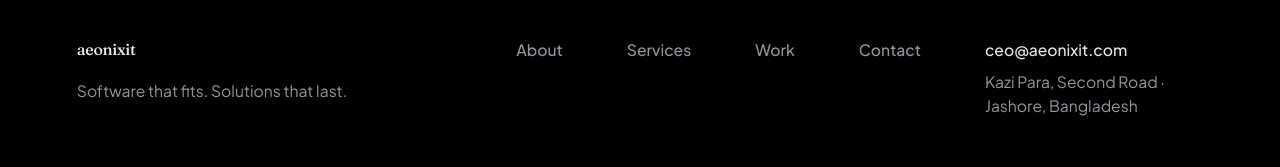
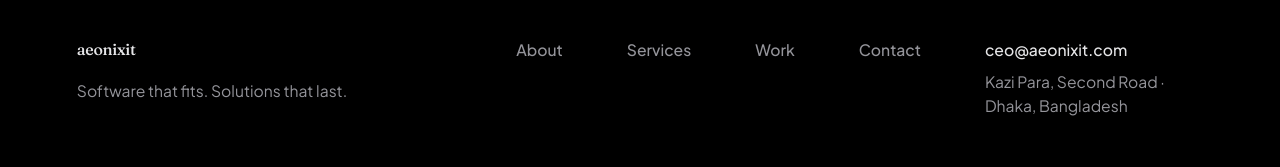
Before and after one commit to totons/aeonixit_fontend, a React (Create React App) app: page /contact in a window 1280 px wide. Shown: the part 1640-1807 px from the top of the page. Built offline with nearby package versions, Linux system fonts and the light colour scheme.

Commit message:
Update Footer.jsx

```diff
--- a/src/components/Footer.jsx
+++ b/src/components/Footer.jsx
@@ -38,7 +38,7 @@ const Footer = () => {
               <a href="mailto:ceo@aeonixit.com" className={styles.email}>
                 ceo@aeonixit.com
               </a>
-              <p className={styles.address}>Kazi Para, Second Road · Jashore, Bangladesh</p>
+              <p className={styles.address}>Kazi Para, Second Road · Dhaka, Bangladesh</p>
             </div>
           </div>
         </div>
```
